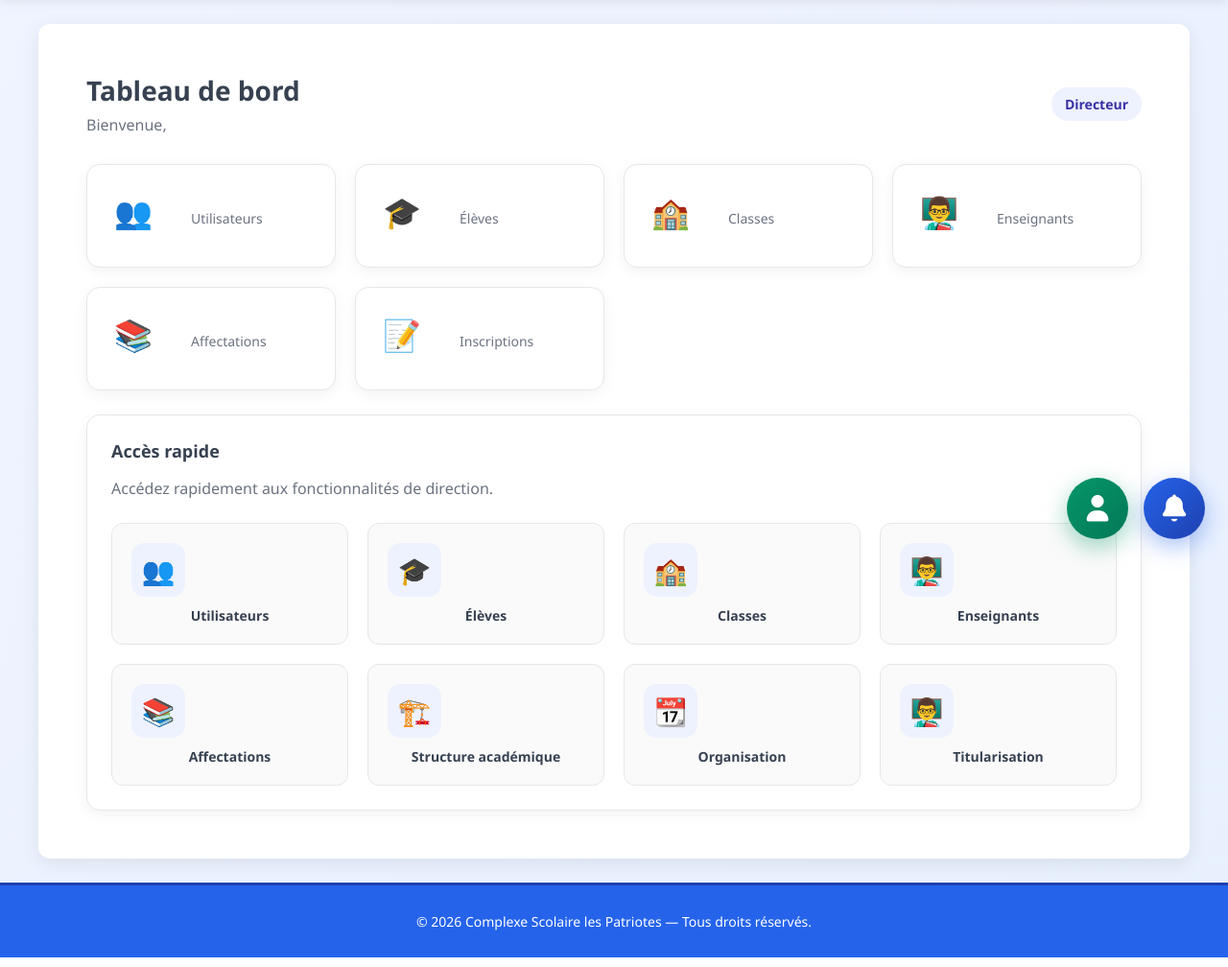
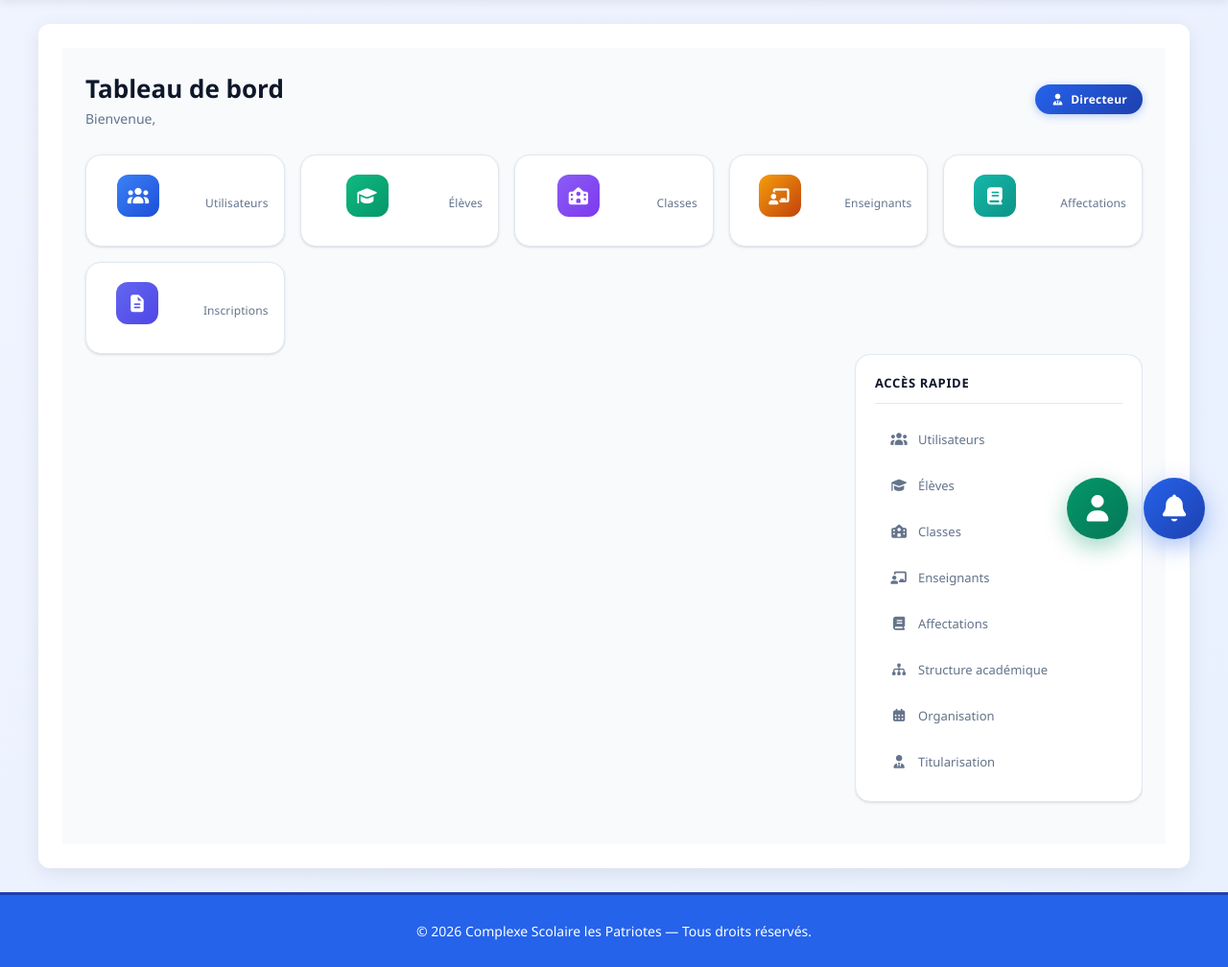
Before and after one commit to pilipilijohn1-coder/GestionScolaire, a Django app: template templates/dashboard/directeur.html in a window 1280 px wide; the page is wider, and only the part inside the window is pictured. Shown: the part 214-1222 px from the top of that part at 96% size. Run offline with Django 4.2, Linux system fonts and the light colour scheme; the template is opened without the code that fills it, so the values that code supplies are empty; parts of the project's set-up code (start-up, migrations or seed data) failed here and were passed over; some libraries are stand-ins or nearby versions.

Commit message:
fix: prefect dashboard block nesting error + professional reorganization

```diff
--- a/templates/dashboard/directeur.html
+++ b/templates/dashboard/directeur.html
@@ -5,184 +5,326 @@
 
 {% block extra_css %}
 <style>
+    :root {
+        --dir-primary: #2563eb;
+        --dir-primary-dark: #1e40af;
+        --dir-bg: #f8fafc;
+        --dir-border: #e2e8f0;
+        --dir-text: #0f172a;
+        --dir-text-secondary: #64748b;
+        --dir-shadow: 0 1px 3px 0 rgba(0,0,0,0.1), 0 1px 2px -1px rgba(0,0,0,0.1);
+        --dir-shadow-hover: 0 10px 15px -3px rgba(0,0,0,0.1), 0 4px 6px -4px rgba(0,0,0,0.1);
+    }
+
     .dashboard-container {
-        padding: 25px;
+        padding: 24px;
+        max-width: 1400px;
+        margin: 0 auto;
+        background: var(--dir-bg);
     }
+
+    /* HEADER */
     .dashboard-header {
         display: flex;
         justify-content: space-between;
         align-items: center;
-        margin-bottom: 30px;
+        margin-bottom: 28px;
+        flex-wrap: wrap;
+        gap: 16px;
     }
+
     .dashboard-header h1 {
         margin: 0;
-        font-size: 28px;
+        font-size: 26px;
+        font-weight: 700;
+        color: var(--dir-text);
     }
+
+    .dashboard-header p {
+        color: var(--dir-text-secondary);
+        margin: 4px 0 0;
+        font-size: 14px;
+    }
+
     .role-badge {
-        padding: 8px 14px;
-        border-radius: 20px;
-        background: #eef2ff;
-        color: #3730a3;
+        display: inline-flex;
+        align-items: center;
+        gap: 6px;
+        padding: 7px 16px;
+        border-radius: 999px;
+        background: linear-gradient(135deg, #2563eb 0%, #1e40af 100%);
+        color: #fff;
         font-weight: 600;
+        font-size: 12px;
+        letter-spacing: 0.02em;
+        box-shadow: 0 2px 8px rgba(37, 99, 235, 0.3);
     }
-    .stats-grid {
+
+    /* LAYOUT: main content + sticky sidebar */
+    .dashboard-layout {
         display: grid;
-        grid-template-columns: repeat(auto-fit, minmax(220px, 1fr));
-        gap: 20px;
-        margin-bottom: 25px;
+        grid-template-columns: 1fr 300px;
+        gap: 28px;
     }
+
+    .main-section {
+        display: flex;
+        flex-direction: column;
+        gap: 28px;
+    }
+
+    .dashboard-sidebar {
+        position: sticky;
+        top: 24px;
+        height: fit-content;
+        max-height: calc(100vh - 48px);
+        overflow-y: auto;
+    }
+
+    /* STATS ROW */
+    .stats-row {
+        display: grid;
+        grid-template-columns: repeat(5, 1fr);
+        gap: 16px;
+    }
+
     .stat-card {
         background: #ffffff;
-        border-radius: 14px;
+        border-radius: 16px;
+        padding: 20px 16px;
+        border: 1px solid var(--dir-border);
+        box-shadow: var(--dir-shadow);
+        text-align: center;
+        transition: all 0.2s ease;
+    }
+
+    .stat-card:hover {
+        transform: translateY(-3px);
+        box-shadow: var(--dir-shadow-hover);
+        border-color: var(--dir-primary);
+    }
+
+    .stat-icon {
+        width: 44px;
+        height: 44px;
+        border-radius: 12px;
+        margin: 0 auto 10px;
+        display: flex;
+        align-items: center;
+        justify-content: center;
+        font-size: 18px;
+        color: #fff;
+    }
+
+    .stat-value {
+        font-size: 26px;
+        font-weight: 700;
+        color: var(--dir-text);
+        display: block;
+        line-height: 1;
+    }
+
+    .stat-label {
+        display: block;
+        color: var(--dir-text-secondary);
+        font-size: 12px;
+        font-weight: 500;
+        margin-top: 4px;
+        letter-spacing: 0.01em;
+    }
+
+    .stat-icon.blue { background: linear-gradient(135deg, #3b82f6, #1d4ed8); }
+    .stat-icon.green { background: linear-gradient(135deg, #10b981, #059669); }
+    .stat-icon.purple { background: linear-gradient(135deg, #8b5cf6, #7c3aed); }
+    .stat-icon.orange { background: linear-gradient(135deg, #f59e0b, #c2410c); }
+    .stat-icon.teal { background: linear-gradient(135deg, #14b8a8, #0d9488); }
+    .stat-icon.indigo { background: linear-gradient(135deg, #6366f1, #4f46e5); }
+
+    /* SIDEBAR CARD */
+    .sidebar-card {
+        background: #ffffff;
+        border-radius: 16px;
         padding: 20px;
-        border: 1px solid #e5e7eb;
-        box-shadow: 0 4px 15px rgba(0,0,0,0.05);
+        border: 1px solid var(--dir-border);
+        box-shadow: var(--dir-shadow);
+        margin-bottom: 20px;
+    }
+
+    .sidebar-title {
+        font-size: 13px;
+        font-weight: 700;
+        color: var(--dir-text);
+        margin: 0 0 16px;
+        padding-bottom: 12px;
+        border-bottom: 1px solid var(--dir-border);
+        text-transform: uppercase;
+        letter-spacing: 0.05em;
+    }
+
+    .sidebar-nav {
+        display: flex;
+        flex-direction: column;
+        gap: 6px;
+    }
+
+    .sidebar-nav a {
+        display: flex;
+        align-items: center;
+        gap: 10px;
+        padding: 11px 14px;
+        border-radius: 10px;
+        color: var(--dir-text-secondary);
+        text-decoration: none;
+        font-weight: 500;
+        font-size: 13px;
+        transition: all 0.15s ease;
+        border: 1px solid transparent;
+    }
+
+    .sidebar-nav a:hover {
+        background: #f1f5f9;
+        border-color: var(--dir-border);
+        color: var(--dir-primary);
+    }
+
+    .sidebar-nav a i {
+        width: 20px;
         text-align: center;
+        font-size: 14px;
+        color: var(--dir-text-secondary);
     }
-    .stat-icon {
-        font-size: 32px;
-        margin-bottom: 10px;
+
+    .sidebar-nav a:hover i {
+        color: var(--dir-primary);
     }
-    .stat-value {
-        display: block;
-        font-size: 28px;
-        font-weight: 700;
-        color: #1f2937;
+
+    /* RESPONSIVE */
+    @media (max-width: 1024px) {
+        .dashboard-layout {
+            grid-template-columns: 1fr;
         }
-    .stat-label {
-        color: #6b7280;
-        font-size: 14px;
+        .dashboard-sidebar {
+            position: static;
+            max-height: none;
         }
-    .info-card {
-        background: #ffffff;
-        border-radius: 14px;
-        padding: 25px;
-        border: 1px solid #e5e7eb;
-        box-shadow: 0 4px 15px rgba(0,0,0,0.05);
+        .stats-row {
+            grid-template-columns: repeat(2, 1fr);
         }
-    .info-card h2 {
-        margin-top: 0;
-        font-size: 18px;
     }
-    .actions-grid {
-        display: grid;
-        grid-template-columns: repeat(auto-fit, minmax(220px, 1fr));
-        gap: 20px;
-        margin-top: 25px;
+
+    @media (max-width: 768px) {
+        .stats-row {
+            grid-template-columns: 1fr;
         }
-    .action-card {
-        display: block;
-        padding: 20px;
-        border: 1px solid #e5e7eb;
-        border-radius: 12px;
-        text-decoration: none;
-        color: #111827;
-        transition: 0.2s;
-        text-align: center;
+        .dashboard-header {
+            flex-direction: column;
+            align-items: flex-start;
         }
-    .action-card:hover {
-        background: #f9fafb;
-        border-color: #c7d2fe;
-    }
-    .action-icon {
-        font-size: 28px;
-        margin-bottom: 10px;
-    }
-    .action-title {
-        font-weight: 600;
-        font-size: 14px;
     }
 </style>
 {% endblock %}
 
 {% block content %}
 <div class="dashboard-container">
+
+    <!-- HEADER -->
     <div class="dashboard-header">
         <div>
             <h1>Tableau de bord</h1>
-            <p style="color:#6b7280; margin: 6px 0 0;">
+            <p>
                 Bienvenue, <strong>{{ utilisateur.prenom }} {{ utilisateur.nom }}</strong>
             </p>
             {% if annee_active %}
-                <p style="color:#6b7280; margin: 4px 0 0;">
-                    Année scolaire : <strong>{{ annee_active.libelle }}</strong>
-                </p>
+                <p>Année scolaire : <strong>{{ annee_active.libelle }}</strong></p>
             {% endif %}
         </div>
-        <div class="role-badge">Directeur</div>
+        <span class="role-badge">
+            <i class="fas fa-user-tie"></i> Directeur
+        </span>
     </div>
 
-    <div class="stats-grid">
+    <!-- STATS ROW -->
+    <div class="stats-row">
         <div class="stat-card">
-            <div class="stat-icon">👥</div>
+            <div class="stat-icon blue"><i class="fas fa-users"></i></div>
             <span class="stat-value">{{ nombre_utilisateurs }}</span>
             <span class="stat-label">Utilisateurs</span>
         </div>
         <div class="stat-card">
-            <div class="stat-icon">🎓</div>
+            <div class="stat-icon green"><i class="fas fa-graduation-cap"></i></div>
             <span class="stat-value">{{ nombre_eleves }}</span>
             <span class="stat-label">Élèves</span>
         </div>
         <div class="stat-card">
-            <div class="stat-icon">🏫</div>
+            <div class="stat-icon purple"><i class="fas fa-school"></i></div>
             <span class="stat-value">{{ nombre_classes }}</span>
             <span class="stat-label">Classes</span>
         </div>
         <div class="stat-card">
-            <div class="stat-icon">👨‍🏫</div>
+            <div class="stat-icon orange"><i class="fas fa-chalkboard-user"></i></div>
             <span class="stat-value">{{ nombre_enseignants }}</span>
             <span class="stat-label">Enseignants</span>
         </div>
         <div class="stat-card">
-            <div class="stat-icon">📚</div>
+            <div class="stat-icon teal"><i class="fas fa-book"></i></div>
             <span class="stat-value">{{ nombre_affectations }}</span>
             <span class="stat-label">Affectations</span>
         </div>
         <div class="stat-card">
-            <div class="stat-icon">📝</div>
+            <div class="stat-icon indigo"><i class="fas fa-file-lines"></i></div>
             <span class="stat-value">{{ nombre_inscriptions }}</span>
             <span class="stat-label">Inscriptions</span>
         </div>
     </div>
 
-    <div class="info-card">
-        <h2>Accès rapide</h2>
-        <p style="color:#6b7280;">Accédez rapidement aux fonctionnalités de direction.</p>
+    <!-- LAYOUT: main + sidebar -->
+    <div class="dashboard-layout">
 
-        <div class="actions-grid">
-            <a href="{% url 'liste_utilisateurs' %}" class="action-card">
-                <div class="action-icon">👥</div>
-                <div class="action-title">Utilisateurs</div>
+        <div class="main-section">
+            <!-- Main content area reserved for future widgets -->
+        </div>
+
+        <!-- SIDEBAR: ACCÈS RAPIDE -->
+        <aside class="dashboard-sidebar">
+            <div class="sidebar-card">
+                <h3 class="sidebar-title">Accès rapide</h3>
+                <nav class="sidebar-nav">
+                    <a href="{% url 'liste_utilisateurs' %}">
+                        <i class="fas fa-users"></i>
+                        <span>Utilisateurs</span>
                     </a>
-            <a href="{% url 'liste_eleves' %}" class="action-card">
-                <div class="action-icon">🎓</div>
-                <div class="action-title">Élèves</div>
+                    <a href="{% url 'liste_eleves' %}">
+                        <i class="fas fa-graduation-cap"></i>
+                        <span>Élèves</span>
                     </a>
-            <a href="{% url 'liste_classes' %}" class="action-card">
-                <div class="action-icon">🏫</div>
-                <div class="action-title">Classes</div>
+                    <a href="{% url 'liste_classes' %}">
+                        <i class="fas fa-school"></i>
+                        <span>Classes</span>
                     </a>
-            <a href="{% url 'liste_enseignants' %}" class="action-card">
-                <div class="action-icon">👨‍🏫</div>
-                <div class="action-title">Enseignants</div>
+                    <a href="{% url 'liste_enseignants' %}">
+                        <i class="fas fa-chalkboard-user"></i>
+                        <span>Enseignants</span>
                     </a>
-            <a href="{% url 'liste_affectations' %}" class="action-card">
-                <div class="action-icon">📚</div>
-                <div class="action-title">Affectations</div>
+                    <a href="{% url 'liste_affectations' %}">
+                        <i class="fas fa-book"></i>
+                        <span>Affectations</span>
                     </a>
-            <a href="{% url 'structure_academique' %}" class="action-card">
-                <div class="action-icon">🏗️</div>
-                <div class="action-title">Structure académique</div>
+                    <a href="{% url 'structure_academique' %}">
+                        <i class="fas fa-sitemap"></i>
+                        <span>Structure académique</span>
                     </a>
-            <a href="{% url 'interface_organisation_scolaire' %}" class="action-card">
-                <div class="action-icon">📆</div>
-                <div class="action-title">Organisation</div>
+                    <a href="{% url 'interface_organisation_scolaire' %}">
+                        <i class="fas fa-calendar-days"></i>
+                        <span>Organisation</span>
                     </a>
-            <a href="{% url 'creer_titularisation' %}" class="action-card">
-                <div class="action-icon">👨‍🏫</div>
-                <div class="action-title">Titularisation</div>
+                    <a href="{% url 'creer_titularisation' %}">
+                        <i class="fas fa-user-tie"></i>
+                        <span>Titularisation</span>
                     </a>
+                </nav>
             </div>
+        </aside>
+
     </div>
 </div>
 
```
Also changed, not shown: templates/dashboard/prefet.html (+1 -20 lines). Lines whose indentation alone changed are shown as unchanged.
